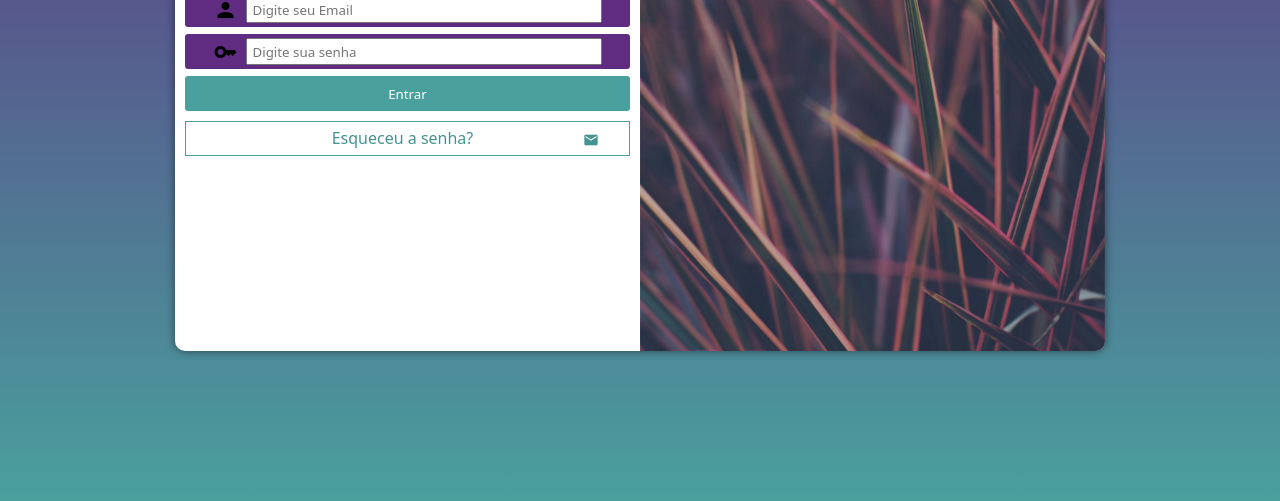
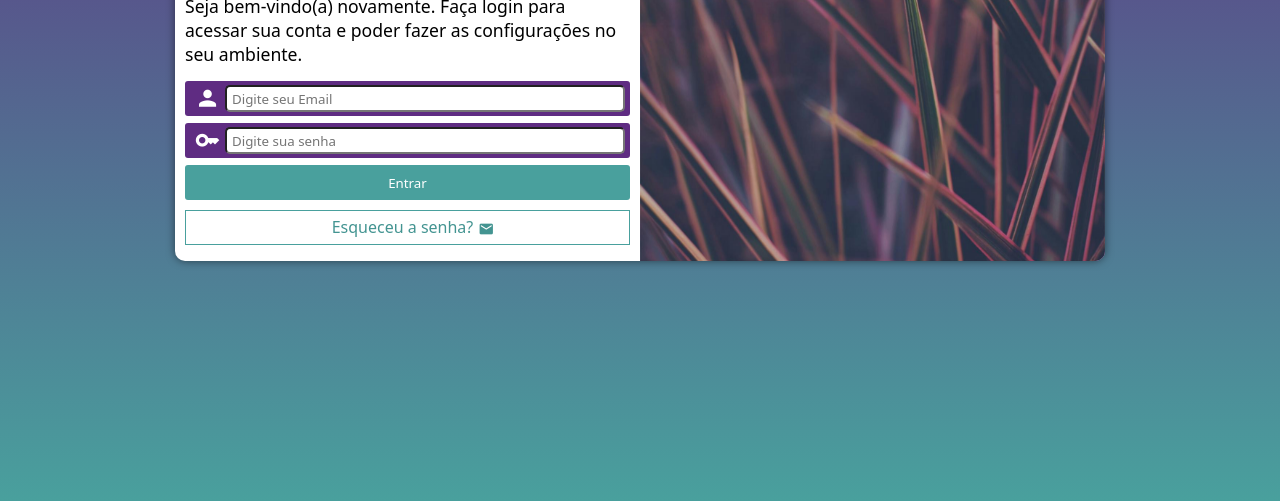
Before and after one commit to ThiagoAze/html-css, a plain HTML site: page projeto-login/index.html in a window 1280 px wide. Shown: the part 299-800 px from the top of the page. Drawn offline with Linux system fonts and the light colour scheme.

Commit message:
Projelo login finalizado

```diff
--- a/projeto-login/estilos/media-query.css
+++ b/projeto-login/estilos/media-query.css
@@ -7,6 +7,7 @@
 
     section#login{
         width: 80vw;
+        height: 280px;
     }
 
     #img{
@@ -23,6 +24,7 @@
 
     #formulario p{
         font-size: 1em;
+        padding: 3px;
     }
 }
 
@@ -33,6 +35,7 @@
 
     section#login{
         width: 930px;
+        height: 320px;
     }
 
     #img{
@@ -48,6 +51,7 @@
     }
 
     #formulario p{
-        font-size: 1.2em;
+        font-size: 1.1em;
+        padding-bottom: 8px;
     }
 }
--- a/projeto-login/estilos/style.css
+++ b/projeto-login/estilos/style.css
@@ -69,9 +69,10 @@ form .campo{
 }
 
 form .campo input{
-    width: 80%;
+    width: calc(100% - 45px);
     height: 75%;
     padding: 5px;
+    border-radius: 5px;
 }
 
 form .campo label{
@@ -79,7 +80,10 @@ form .campo label{
 }
 
 form .campo i{
-    padding-right: 8px;
+    font-size: 2em;
+    color: #fff;
+    width: 35px;
+    text-align: center;
 }
 
 form button{
@@ -120,6 +124,6 @@ form a.entrar:hover{
 form a.entrar i {
     position: absolute;
     font-size: 1em;
-    top: 10px;
-    right: 30px;
+    padding-left: 5px;
+    padding-top: 5px;
 }
```
